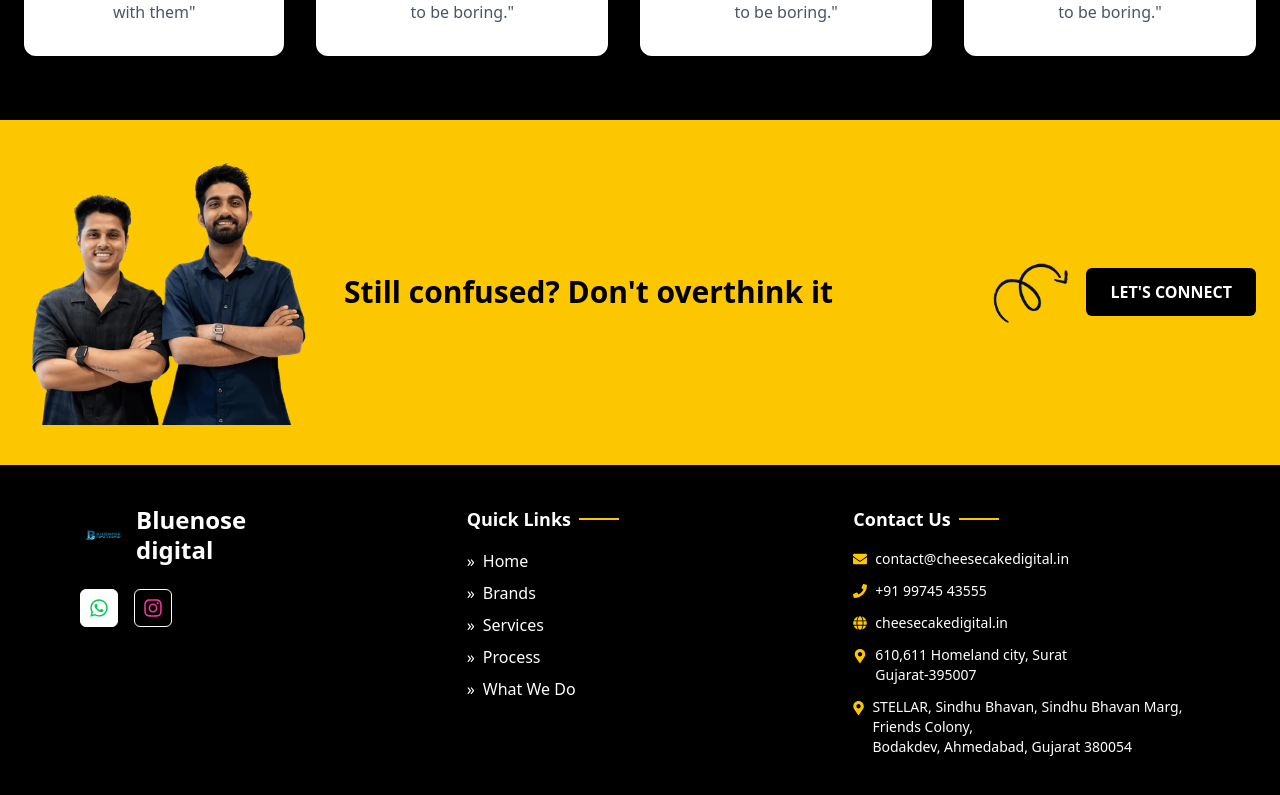
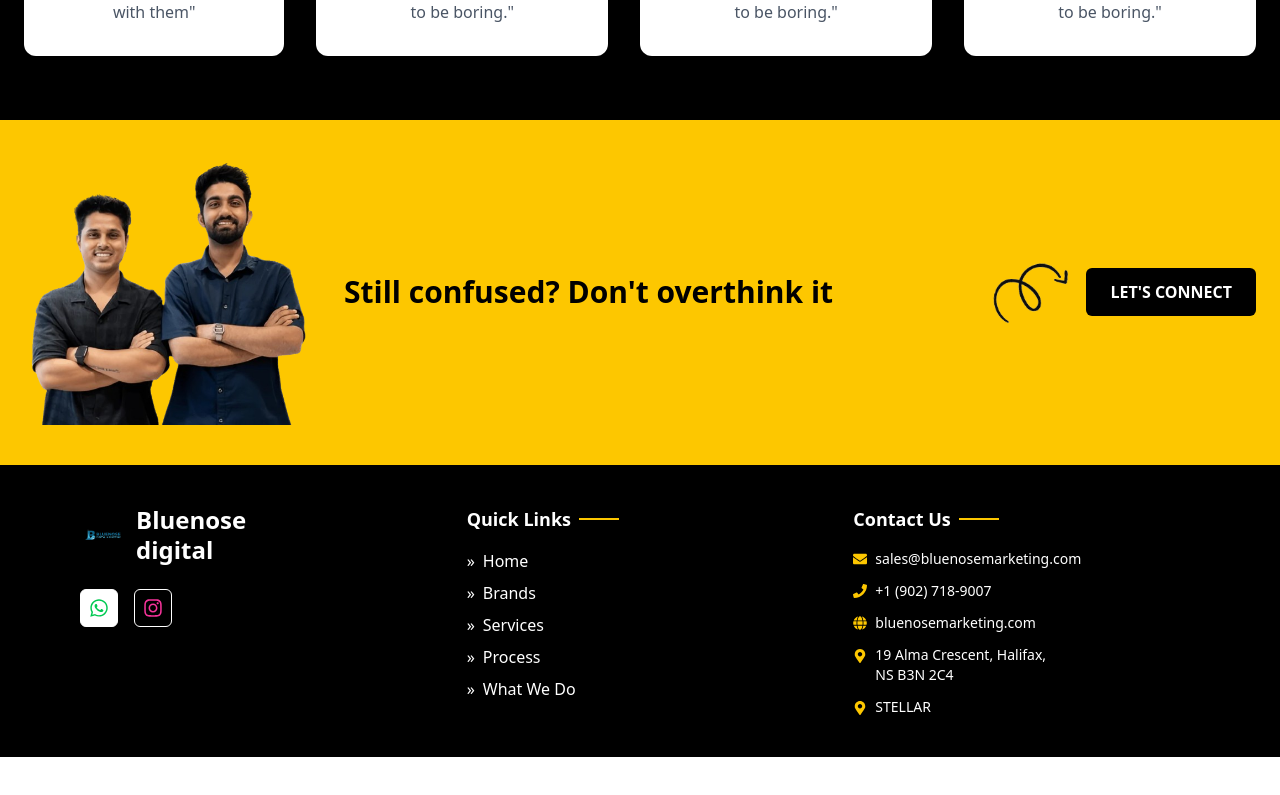
Before and after one commit to taisan10/Bluenose, a React (Vite) app in the folder frontend/: page / in a window 1280 px wide. Shown: the part 4430-5225 px from the top of the page. After the commit the page ends 5187 px from the top, so only its background shows below. Built offline with nearby package versions, Linux system fonts and the light colour scheme.

Commit message:
first commit

```diff
--- a/frontend/src/components/Footer.jsx
+++ b/frontend/src/components/Footer.jsx
@@ -25,7 +25,7 @@ export default function Footer() {
           {/* Social Icons */}
           <div className="flex space-x-4">
             <a
-              href="https://wa.me/919974543555"
+              href="https://wa.me/19027189007"
               target="_blank"
               rel="noopener noreferrer"
               className="border border-white bg-white p-2 rounded-md hover:bg-green-600 transition"
@@ -33,7 +33,7 @@ export default function Footer() {
               <FaWhatsapp className="text-green-500 text-xl" />
             </a>
             <a
-              href="https://instagram.com/"
+              href="https://www.instagram.com/bluenose_marketing/"
               target="_blank"
               rel="noopener noreferrer"
               className="border border-white p-2 rounded-md hover:bg-pink-600 transition"
@@ -85,53 +85,51 @@ export default function Footer() {
                 href="mailto:contact@cheesecakedigital.in"
                 className="hover:text-yellow-400 transition"
               >
-                contact@cheesecakedigital.in
+                 sales@bluenosemarketing.com
               </a>
             </li>
 
             <li className="flex items-center space-x-2">
               <FaPhone className="text-yellow-400" />
               <a
-                href="tel:+19027189007"
+                href="https://wa.me/19027189007"
                 className="hover:text-yellow-400 transition"
               >
-                +91 99745 43555
+             +1 (902) 718-9007
               </a>
             </li>
 
             <li className="flex items-center space-x-2">
               <FaGlobe className="text-yellow-400" />
               <a
-                href="https://cheesecakedigital.in"
+                href="https://www.bluenosemarketing.com/"
                 target="_blank"
                 rel="noopener noreferrer"
                 className="hover:text-yellow-400 transition"
               >
-                cheesecakedigital.in
+              bluenosemarketing.com
               </a>
             </li>
             <li className="flex items-start space-x-2">
               <FaMapMarkerAlt className="text-yellow-400 mt-1" />
               <a
-                href="https://www.google.com/maps?q=610,611+Homeland+city,+Surat+Gujarat-395007"
+                href="https://www.google.com/maps/place/5,+19+Alma+Crescent,+Halifax,+NS+B3N+2C4,+Canada/@44.6594793,-63.6325108,619m/data=!3m2!1e3!4b1!4m6!3m5!1s0x4b5a21a8365c5ea1:0x2348b261468a7e12!8m2!3d44.6594793!4d-63.6325108!16s%2Fg%2F11bw3yfxpp!5m1!1e1?entry=ttu&g_ep=EgoyMDI1MDkxNS4wIKXMDSoASAFQAw%3D%3D"
                 target="_blank"
                 rel="noopener noreferrer"
                 className="hover:text-yellow-400 transition"
               >
-                610,611 Homeland city, Surat <br /> Gujarat-395007
+                19 Alma Crescent, Halifax, <br /> NS B3N 2C4
               </a>
             </li>
             <li className="flex items-start space-x-2">
               <FaMapMarkerAlt className="text-yellow-400 mt-1" />
               <a
-                href="https://www.google.com/maps?q=STELLAR,+Sindhu+Bhavan,+Sindhu+Bhavan+Marg,+Friends+Colony,+Bodakdev,+Ahmedabad,+Gujarat+380054"
+                href="https://www.google.com/maps/place/5,+19+Alma+Crescent,+Halifax,+NS+B3N+2C4,+Canada/@44.6594793,-63.6325108,619m/data=!3m2!1e3!4b1!4m6!3m5!1s0x4b5a21a8365c5ea1:0x2348b261468a7e12!8m2!3d44.6594793!4d-63.6325108!16s%2Fg%2F11bw3yfxpp!5m1!1e1?entry=ttu&g_ep=EgoyMDI1MDkxNS4wIKXMDSoASAFQAw%3D%3D"
                 target="_blank"
                 rel="noopener noreferrer"
                 className="hover:text-yellow-400 transition"
               >
-                STELLAR, Sindhu Bhavan, Sindhu Bhavan Marg, Friends Colony,{" "}
-                <br />
-                Bodakdev, Ahmedabad, Gujarat 380054
+                STELLAR
               </a>
             </li>
           </ul>
```
